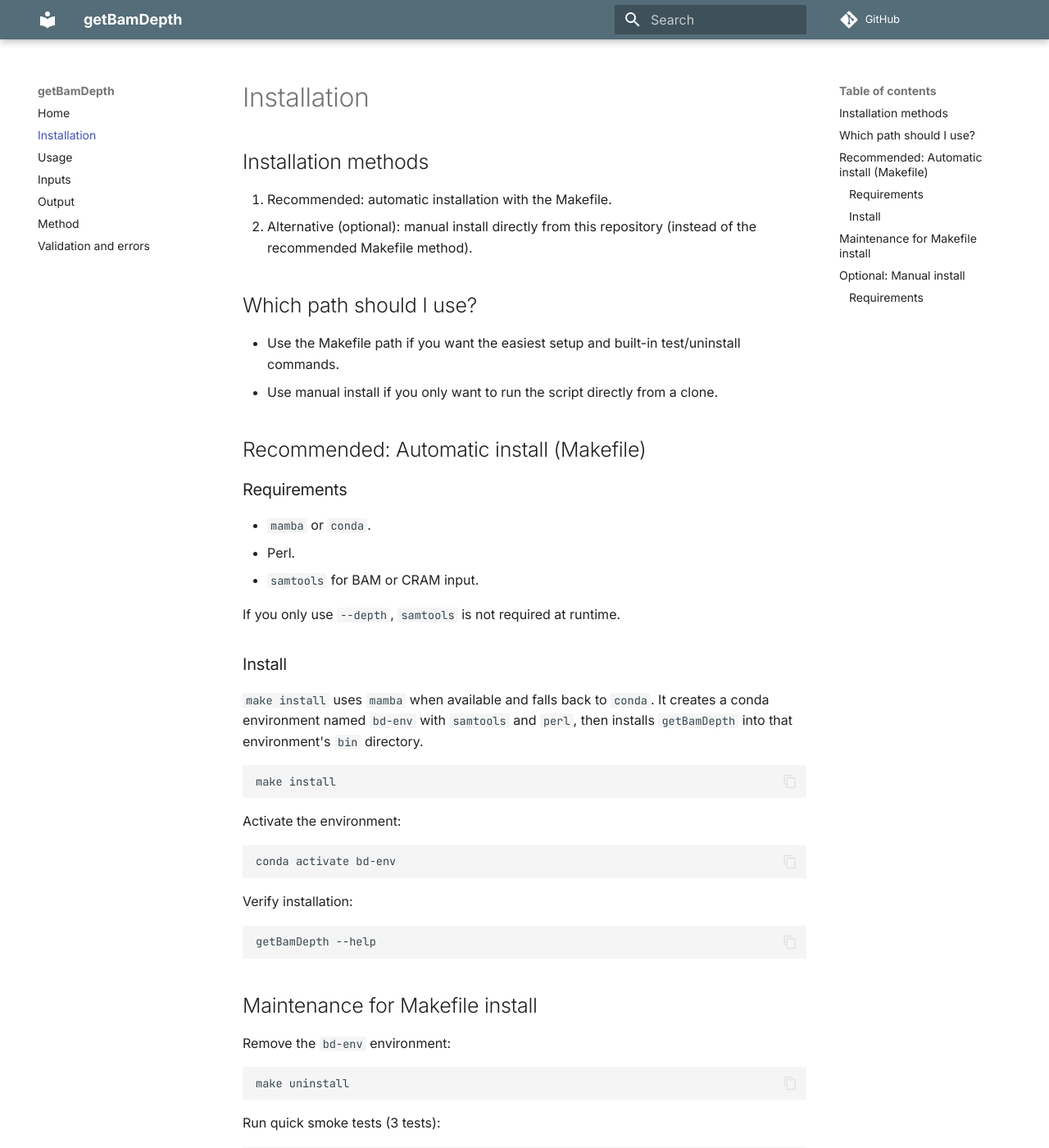
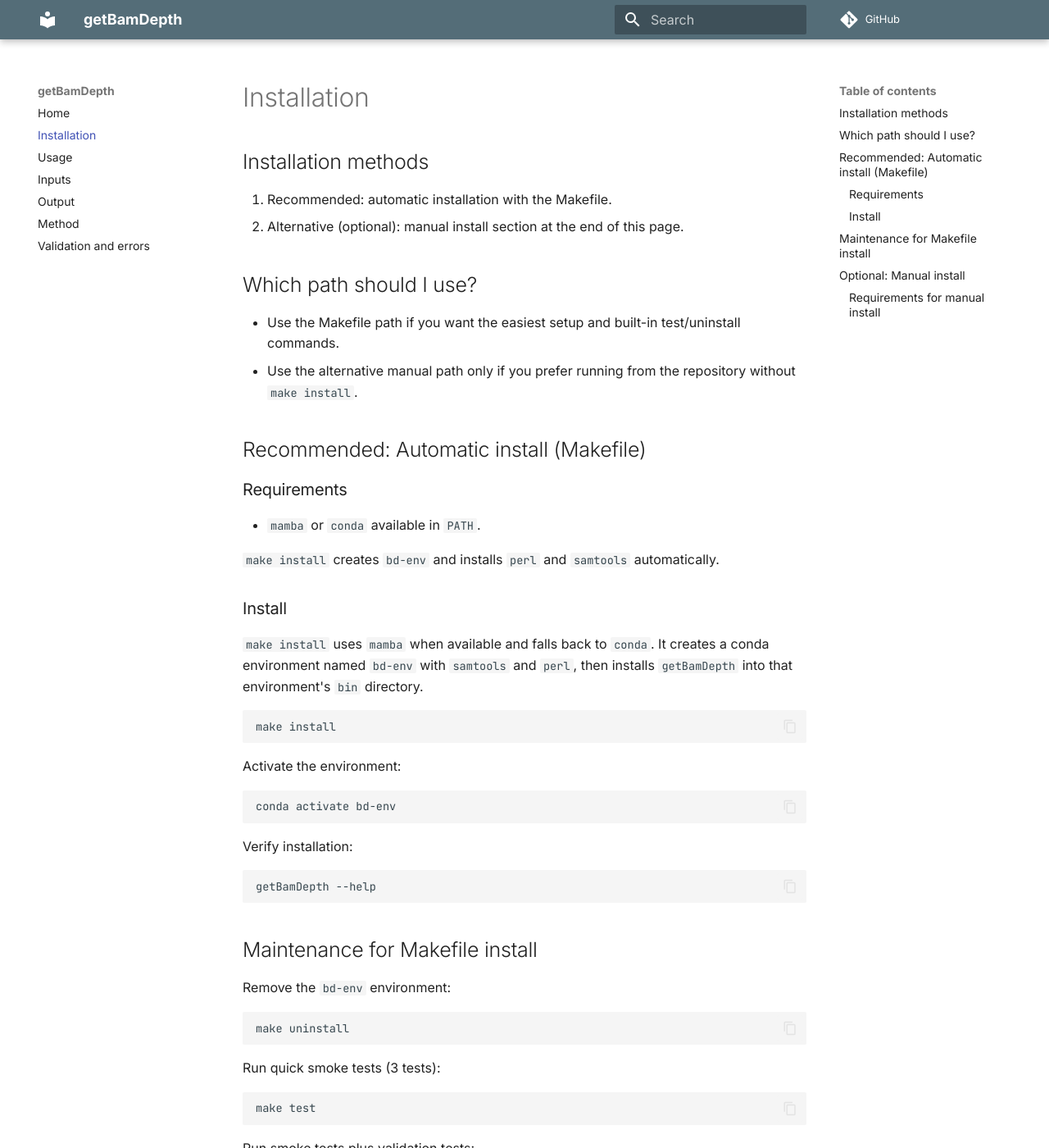
Before and after one commit to maurya-anand/getBamDepth, an MkDocs documentation site: the page built from docs/installation.md, in a window 1280 px wide and 1400 px high. Shown: the whole window at 82% size. Built offline with MkDocs 1.6.1 and Material for MkDocs 9.7.7, drawn with Linux system fonts in a browser that asks for light colours; comment, search, counter and statistics services are not loaded; some of the changed text lies outside the part shown.

Commit message:
docs: clarify installation methods and requirements in installation documentation

```diff
--- a/docs/installation.md
+++ b/docs/installation.md
@@ -3,22 +3,20 @@
 ## Installation methods
 
 1. Recommended: automatic installation with the Makefile.
-2. Alternative (optional): manual install directly from this repository (instead of the recommended Makefile method).
+2. Alternative (optional): manual install section at the end of this page.
 
 ## Which path should I use?
 
 - Use the Makefile path if you want the easiest setup and built-in test/uninstall commands.
-- Use manual install if you only want to run the script directly from a clone.
+- Use the alternative manual path only if you prefer running from the repository without `make install`.
 
 ## Recommended: Automatic install (Makefile)
 
 ### Requirements
 
-- `mamba` or `conda`.
-- Perl.
-- `samtools` for BAM or CRAM input.
+- `mamba` or `conda` available in `PATH`.
 
-If you only use `--depth`, `samtools` is not required at runtime.
+`make install` creates `bd-env` and installs `perl` and `samtools` automatically.
 
 ### Install
 
@@ -65,7 +63,7 @@ make test-full
 
 Manual install runs the script from this project directory and does not run `make install`.
 
-### Requirements
+### Requirements for manual install
 
 - Perl.
 - `samtools` only if you use `--bam` with BAM/CRAM input.
```
